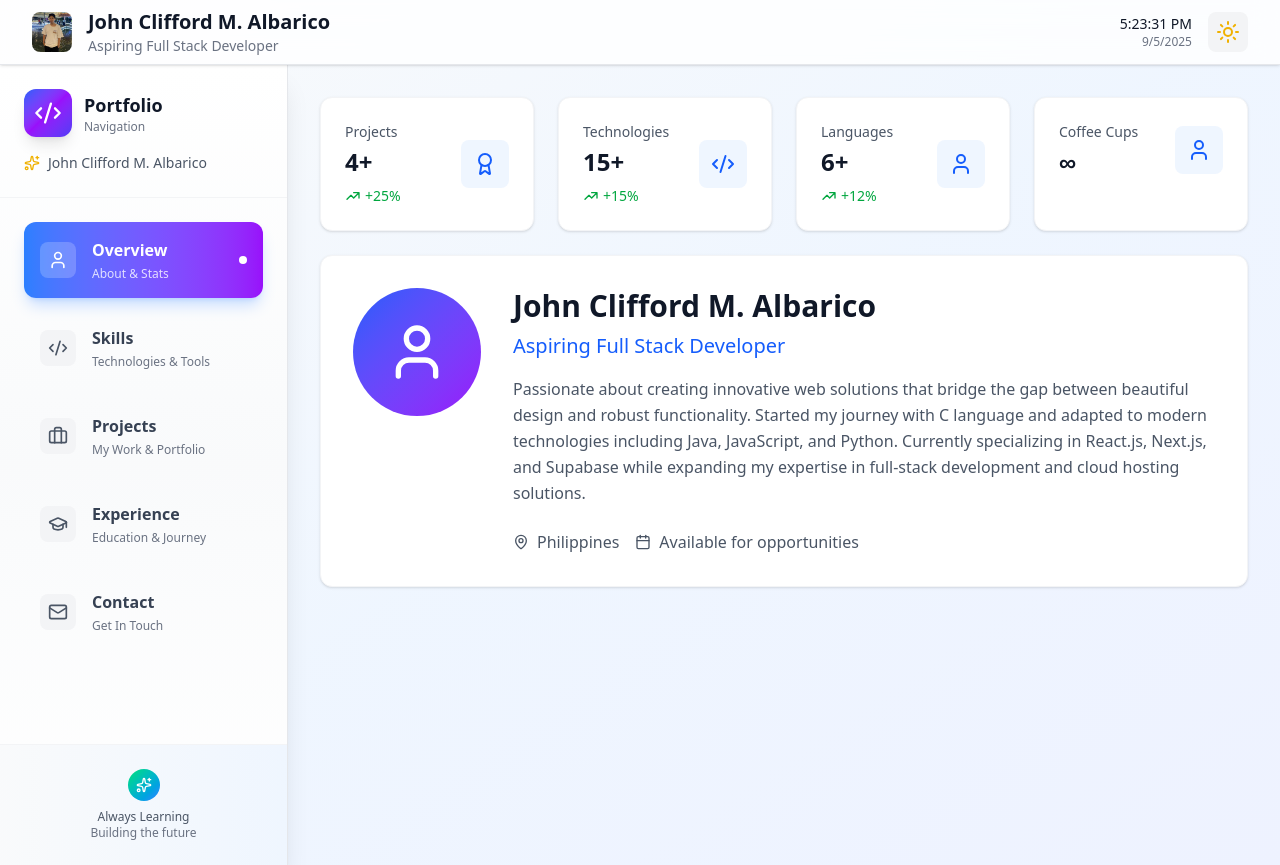
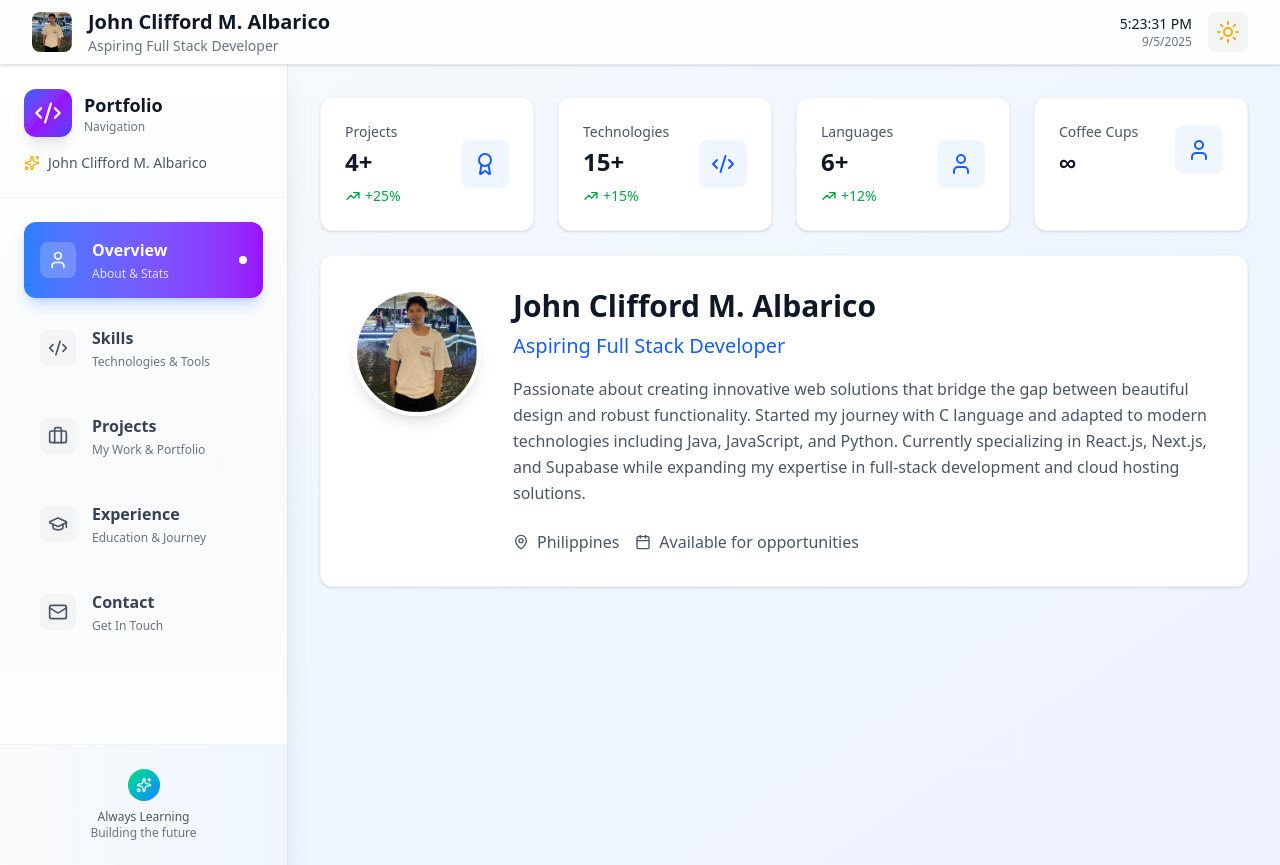
Before and after one commit to JohnCliffordAlbarico/portfolio, a Next.js app: page /portfolio in a window 1280 px wide. Built offline with nearby package versions, Linux system fonts and the light colour scheme.

Commit message:
🐛 fix: temporary profile intergation in overview section

```diff
--- a/src/components/portfolio.page/sections/OverviewSection.tsx
+++ b/src/components/portfolio.page/sections/OverviewSection.tsx
@@ -2,6 +2,7 @@
 import { User, MapPin, Calendar, Award, Code2, Clock } from 'lucide-react';
 import StatCard from '../Statcard/page';
 import { recentActivities } from '../../../data/portfolioData';
+import Image from 'next/image';
 
 export default function OverviewSection() {
   return (
@@ -16,8 +17,15 @@ export default function OverviewSection() {
       <div className="bg-white rounded-xl p-6 md:p-8 shadow-sm border border-gray-100">
         <div className="flex flex-col lg:flex-row gap-6 lg:gap-8">
           <div className="flex-shrink-0 flex justify-center lg:justify-start">
-            <div className="w-24 h-24 md:w-32 md:h-32 bg-gradient-to-br from-blue-600 to-purple-600 rounded-full flex items-center justify-center">
-              <User className="w-12 h-12 md:w-16 md:h-16 text-white" />
+            <div className="w-24 h-24 md:w-32 md:h-32 rounded-full overflow-hidden border-4 border-white shadow-lg">
+              <Image
+                src="/images/cliff.jpg"
+                alt="John Clifford M. Albarico"
+                width={128}
+                height={128}
+                className="w-full h-full object-cover"
+                priority
+              />
             </div>
           </div>
           <div className="flex-grow text-center lg:text-left">
```
Also changed, not shown: public/images/cliff.jpg (added).
